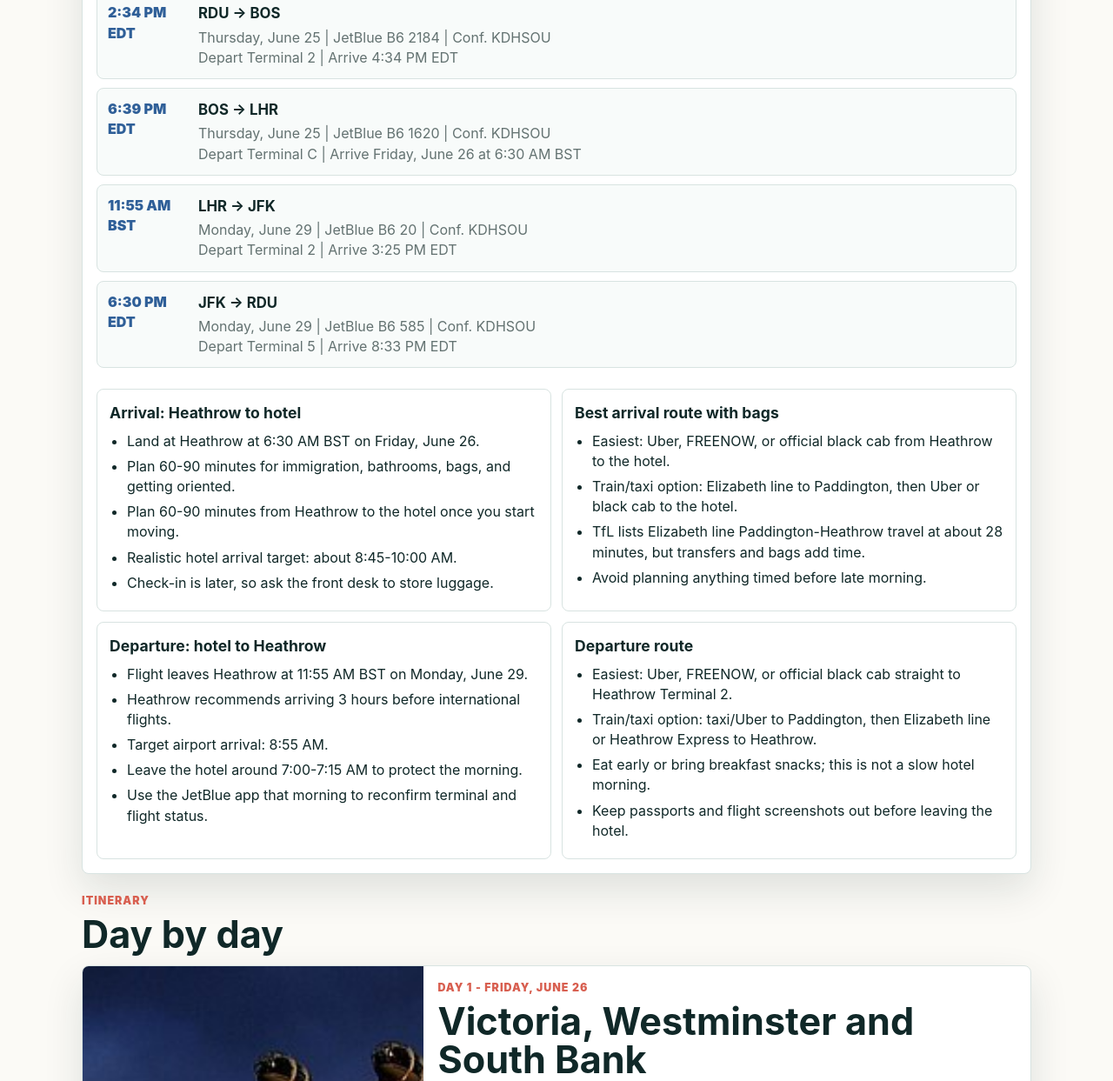
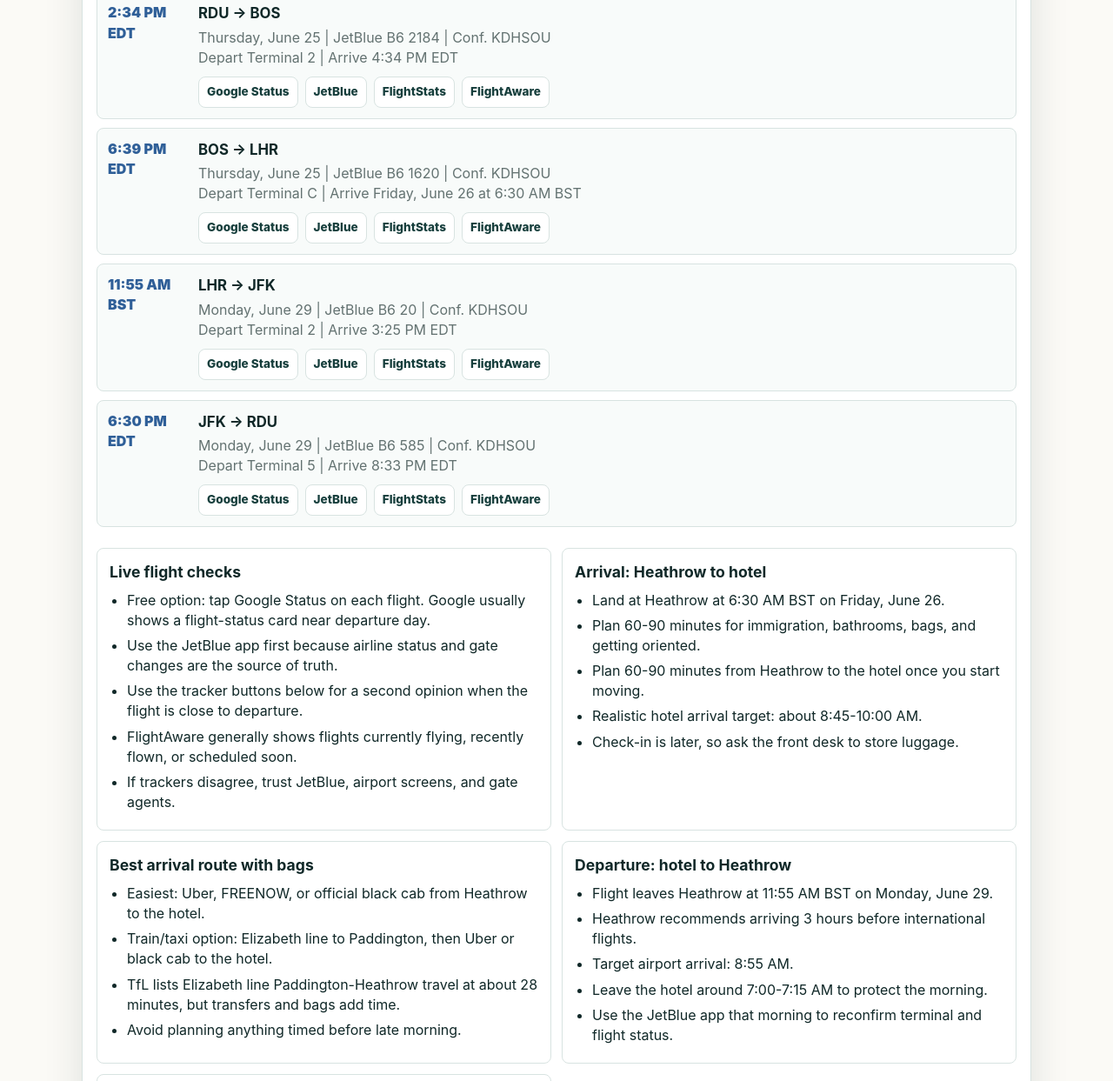
Before and after one commit to mbediner/london-birthday-trip, a website: page index.html in a window 1280 px wide. Shown: the part 1472-2715 px from the top of the page at 87% size. Drawn offline with Linux system fonts and the light colour scheme.

Commit message:
Add free flight tracker links

```diff
--- a/app.js
+++ b/app.js
@@ -120,8 +120,10 @@
 const flights = [
   {
     day: "Thursday, June 25",
+    dateQuery: "June 25 2026",
     time: "2:34 PM EDT",
     route: "RDU -> BOS",
+    number: "2184",
     airline: "JetBlue B6 2184",
     confirmation: "KDHSOU",
     terminal: "Depart Terminal 2",
@@ -129,8 +131,10 @@
   },
   {
     day: "Thursday, June 25",
+    dateQuery: "June 25 2026",
     time: "6:39 PM EDT",
     route: "BOS -> LHR",
+    number: "1620",
     airline: "JetBlue B6 1620",
     confirmation: "KDHSOU",
     terminal: "Depart Terminal C",
@@ -138,8 +142,10 @@
   },
   {
     day: "Monday, June 29",
+    dateQuery: "June 29 2026",
     time: "11:55 AM BST",
     route: "LHR -> JFK",
+    number: "20",
     airline: "JetBlue B6 20",
     confirmation: "KDHSOU",
     terminal: "Depart Terminal 2",
@@ -147,8 +153,10 @@
   },
   {
     day: "Monday, June 29",
+    dateQuery: "June 29 2026",
     time: "6:30 PM EDT",
     route: "JFK -> RDU",
+    number: "585",
     airline: "JetBlue B6 585",
     confirmation: "KDHSOU",
     terminal: "Depart Terminal 5",
@@ -157,6 +165,16 @@
 ];
 
 const airportPlans = [
+  {
+    title: "Live flight checks",
+    bullets: [
+      "Free option: tap Google Status on each flight. Google usually shows a flight-status card near departure day.",
+      "Use the JetBlue app first because airline status and gate changes are the source of truth.",
+      "Use the tracker buttons below for a second opinion when the flight is close to departure.",
+      "FlightAware generally shows flights currently flying, recently flown, or scheduled soon.",
+      "If trackers disagree, trust JetBlue, airport screens, and gate agents."
+    ]
+  },
   {
     title: "Arrival: Heathrow to hotel",
     bullets: [
@@ -294,6 +312,16 @@
   return `https://www.google.com/maps/search/?api=1&query=${encodeURIComponent(mapQueries[name] || name)}`;
 }
 
+function flightTrackers(flight) {
+  const googleQuery = encodeURIComponent(`B6 ${flight.number} ${flight.dateQuery} flight status`);
+  return [
+    ["Google Status", `https://www.google.com/search?q=${googleQuery}`],
+    ["JetBlue", `https://www.jetblue.com/flight-tracker-and-status`],
+    ["FlightStats", `https://www.flightstats.com/v2/flight-tracker/B6/${flight.number}`],
+    ["FlightAware", `https://www.flightaware.com/live/flight/JBU${flight.number}`]
+  ];
+}
+
 function escapeHtml(value) {
   return value.replace(/[&<>"']/g, char => ({ "&": "&amp;", "<": "&lt;", ">": "&gt;", "\"": "&quot;", "'": "&#39;" }[char]));
 }
@@ -394,6 +422,9 @@
             <strong>${flight.route}</strong>
             <p>${flight.day} | ${flight.airline} | Conf. ${flight.confirmation}</p>
             <p>${flight.terminal} | ${flight.arrive}</p>
+            <div class="tracker-links">
+              ${flightTrackers(flight).map(([label, url]) => `<a href="${url}" target="_blank" rel="noopener">${label}</a>`).join("")}
+            </div>
           </div>
         </article>
       `).join("")}
--- a/styles.css
+++ b/styles.css
@@ -347,6 +347,22 @@
   font-size: 1.05rem;
 }
 .flight-card p { margin: 0; color: var(--muted); }
+.tracker-links {
+  display: flex;
+  flex-wrap: wrap;
+  gap: 8px;
+  margin-top: 10px;
+}
+.tracker-links a {
+  padding: 7px 9px;
+  border: 1px solid var(--line);
+  border-radius: 8px;
+  color: var(--green);
+  background: white;
+  font-size: .85rem;
+  font-weight: 850;
+  text-decoration: none;
+}
 .airport-plan {
   display: grid;
   grid-template-columns: repeat(2, minmax(0, 1fr));
```
Also changed, not shown: README.md.
